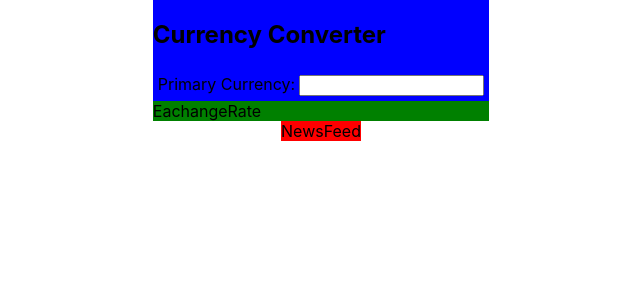
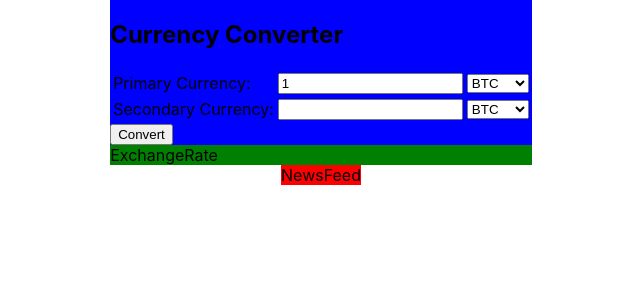
Before and after one commit to myexistance/crypto-dashboard, a React (Create React App) app: page / in a window 1280 px wide. Shown: the top 300 px of the page, without its empty margins (319-959 px from the left). Built offline with nearby package versions, Linux system fonts and the light colour scheme; the HTML template or start-up script is replaced by a standard one.

Commit message:
function convert added aded and testing api

```diff
--- a/src/components/CurrencyConverter.js
+++ b/src/components/CurrencyConverter.js
@@ -1,24 +1,86 @@
+import { useState } from 'react'
 import ExchangeRate from "./ExchangeRate"
+import axios from 'axios'
 
 const CurrencyConverter = ()  =>  {
+  const currencies = ['BTC', 'ETH', 'USD', 'XRP', 'DOGE', 'ADA' ]
+  const [chosenPrimaryCurrency, setChosenPrimaryCurrency] = useState('BTC')
+  const [chosenSecondaryCurrency, setChosenSecondaryCurrency] = useState('BTC')
+  const [amount, setAmount] = useState(1)
+
+  console.log(chosenSecondaryCurrency)
+
+  const convert = () => {
+
+
+      const options = {
+        method: 'GET',
+        url: 'https://alpha-vantage.p.rapidapi.com/query',
+        params: {from_currency: chosenPrimaryCurrency, function: 'CURRENCY_EXCHANGE_RATE',       to_currency: chosenSecondaryCurrency},
+        headers: {
+          'x-rapidapi-host': 'alpha-vantage.p.rapidapi.com',
+          'x-rapidapi-key': '084895d68amshd43646cc4e216f4p1626a4jsn6bf06a1a7aae'
+        }
+      };
+
+      axios.request(options).then((response) => {
+	console.log(response.data);
+      }).catch((error) => {
+	console.error(error);
+      });
+  }
+
   return (
     <div className ="currency-converter">
       <h2>Currency Converter</h2>
-      <div>
+      <div className = "input-box">
                 <table>
-                   <body>
+                   <tbody>
                              <tr>
                                <td>Primary Currency:</td>
                                <td>
                                  <input
                                  type="number"
                                  name="currency-amount-1"
+                                 value={amount}
+                                 onChange={(e) => setAmount(e.target.value)}
+                                 />
+                               </td>
+                               <td>
+                                   <select
+                                     value={chosenPrimaryCurrency}
+                                     name="currency-option-1"
+                                     className="currency-options"
+                                     onChange={(e) => setChosenPrimaryCurrency(e.target.value)}
+                                   >
+                                        {currencies.map(currency => (<option>{currency}</option>))}
+                                   </select>
+                               </td>
+                             </tr>
+                             <tr>
+                               <td>Secondary Currency:</td>
+                               <td>
+                                 <input
+                                 type="number"
+                                 name="currency-amount-2"
                                  value={""}
                                  />
                                </td>
+                               <td>
+                                   <select
+                                     value={chosenSecondaryCurrency}
+                                     name="currency-option-2"
+                                     className="currency-options"
+                                     onChange={(e) => setChosenSecondaryCurrency(e.target.value)}
+                                   >
+                                        {currencies.map(currency => (<option>{currency}</option>))}
+                                   </select>
+                               </td>
                              </tr>
-                   </body>
+                   </tbody>
                </table>
+
+               <button id="convert-button" onClick={convert}>Convert</button>
 
       </div>
 
--- a/src/components/ExchangeRate.js
+++ b/src/components/ExchangeRate.js
@@ -4,7 +4,7 @@
 const ExchangeRate = ()  =>  {
   return (
     <div className ="exchange-rate">
-      EachangeRate
+      ExchangeRate
 
     </div>
   )
```
